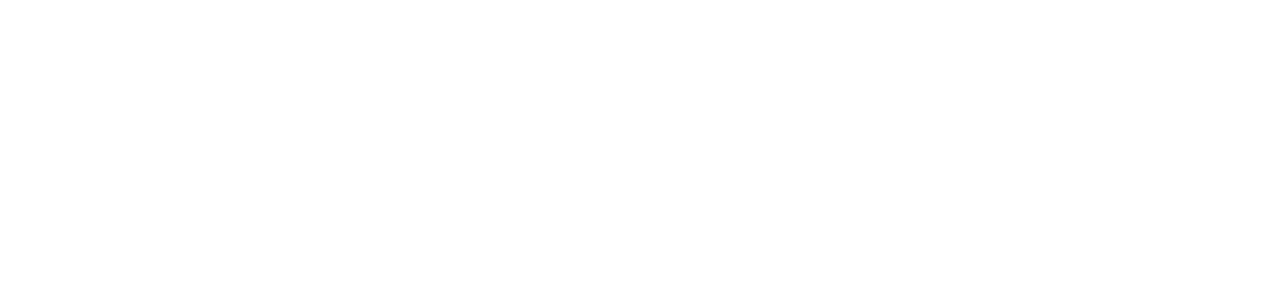
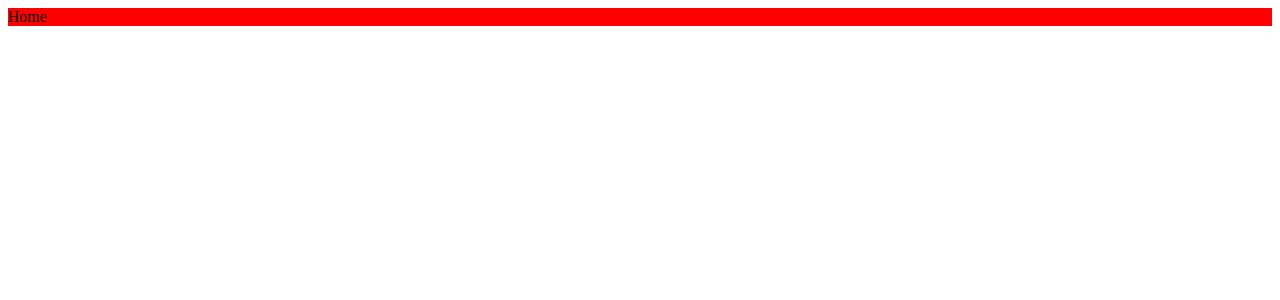
Before and after one commit to Andreeevna/Admin_Dashboard, a React (Vite) app: page / in a window 1280 px wide. Shown: the top 300 px of the page. Built offline with nearby package versions, Linux system fonts and the light colour scheme.

Commit message:
added folders with components

```diff
--- a/package.json
+++ b/package.json
@@ -11,7 +11,8 @@
   },
   "dependencies": {
     "react": "^18.2.0",
-    "react-dom": "^18.2.0"
+    "react-dom": "^18.2.0",
+    "sass": "^1.72.0"
   },
   "devDependencies": {
     "@types/react": "^18.2.14",
--- a/src/App.tsx
+++ b/src/App.tsx
@@ -1,5 +1,11 @@
+import Home from './pages/home/Home'
+
 function App() {
-	return <div></div>
+	return (
+		<div>
+			<Home />
+		</div>
+	)
 }
 
 export default App
--- /dev/null
+++ b/src/pages/home/Home.tsx
@@ -0,0 +1,7 @@
+import './home.scss'
+
+const Home = () => {
+	return <div className='home'>Home</div>
+}
+
+export default Home
--- /dev/null
+++ b/src/pages/home/home.css
@@ -0,0 +1 @@
+.home{background-color:red}
--- /dev/null
+++ b/src/pages/home/home.scss
@@ -0,0 +1,3 @@
+.home {
+	background-color: red;
+}
--- /dev/null
+++ b/src/pages/products/Products.tsx
@@ -0,0 +1,5 @@
+const Products = () => {
+	return <div>Products</div>
+}
+
+export default Products
--- /dev/null
+++ b/src/pages/users/Users.tsx
@@ -0,0 +1,5 @@
+const Users = () => {
+	return <div>Users</div>
+}
+
+export default Users
```
Also changed, not shown: src/pages/products/products.scss (added), src/pages/users/users.scss (added), 1 other file (tests, documents, lock files or other folders).
